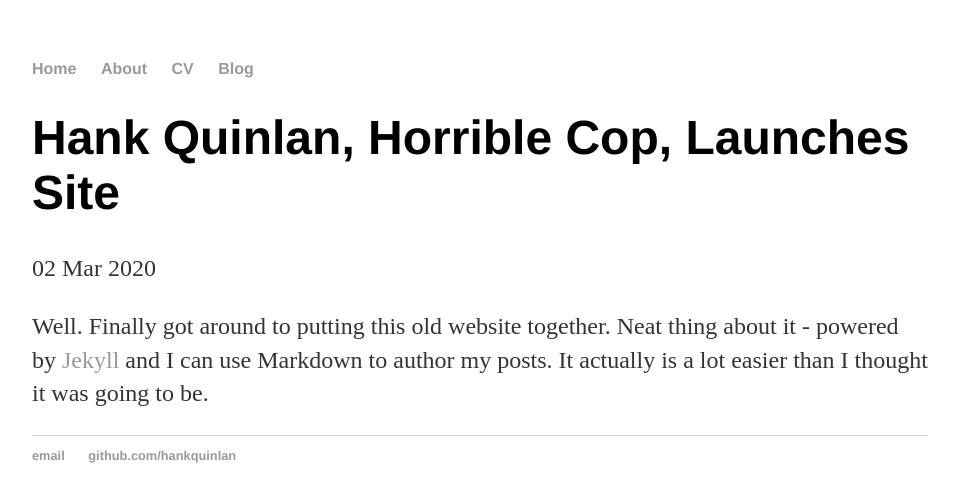
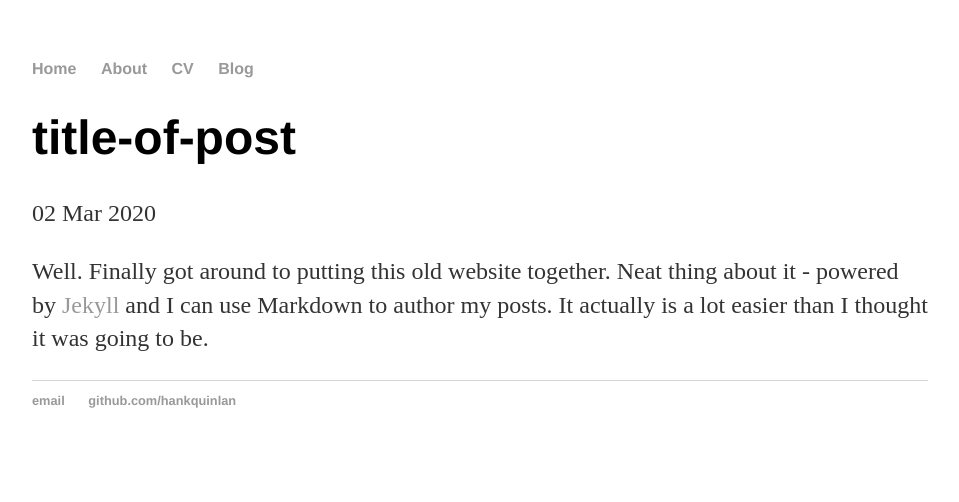
Before and after one commit to lexieph/lexieph.github.io, a Jekyll site: the page built from _posts/2020-03-02-title-of-post.md, in a window 1280 px wide. Shown: the top 502 px of the page, without its empty margins (160-1119 px from the left). Built offline with Jekyll 4.4.1, drawn with Linux system fonts in a browser that asks for light colours.

Commit message:
Update 2020-03-02-title-of-post.md

```diff
--- a/_posts/2020-03-02-title-of-post.md
+++ b/_posts/2020-03-02-title-of-post.md
@@ -1,6 +1,6 @@
 ---
 layout: post
-title: "Hank Quinlan, Horrible Cop, Launches Site"
+title: "title-of-post"
 date: 2020-03-02
 ---
 
```
